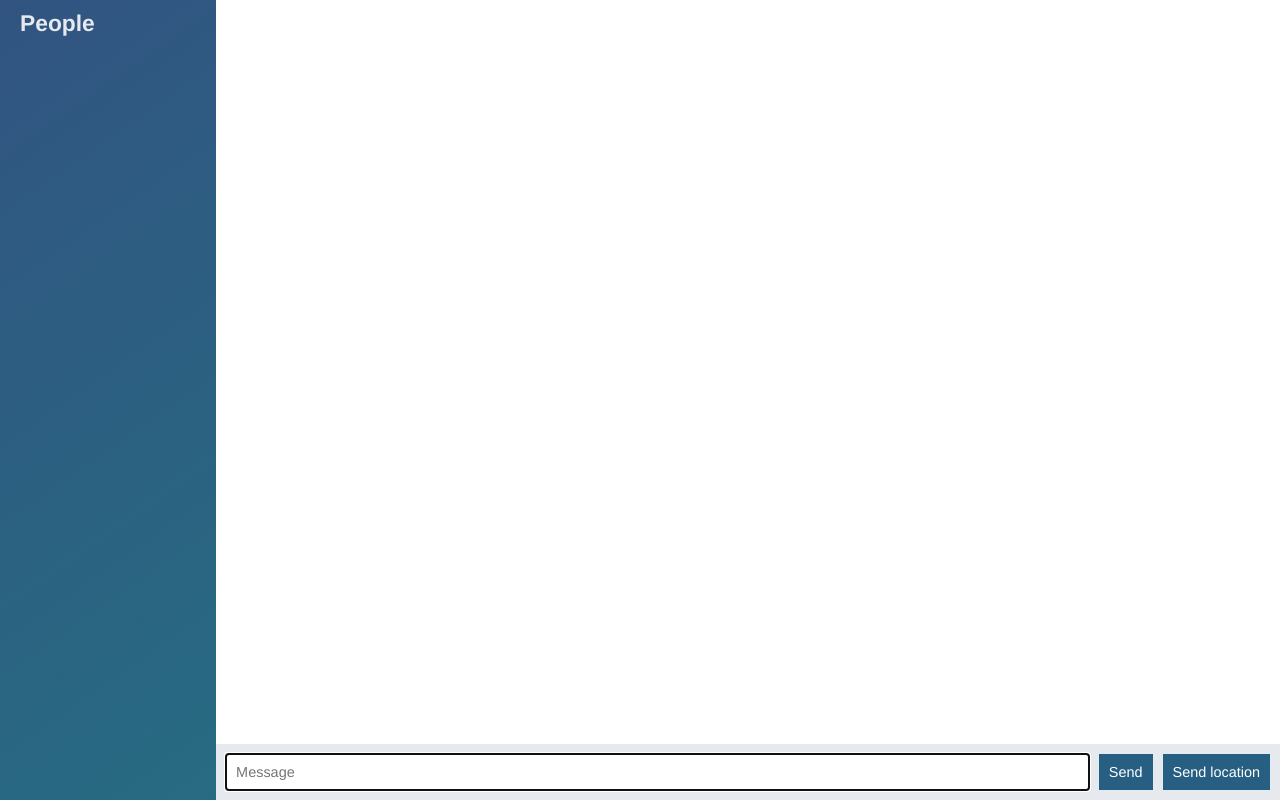
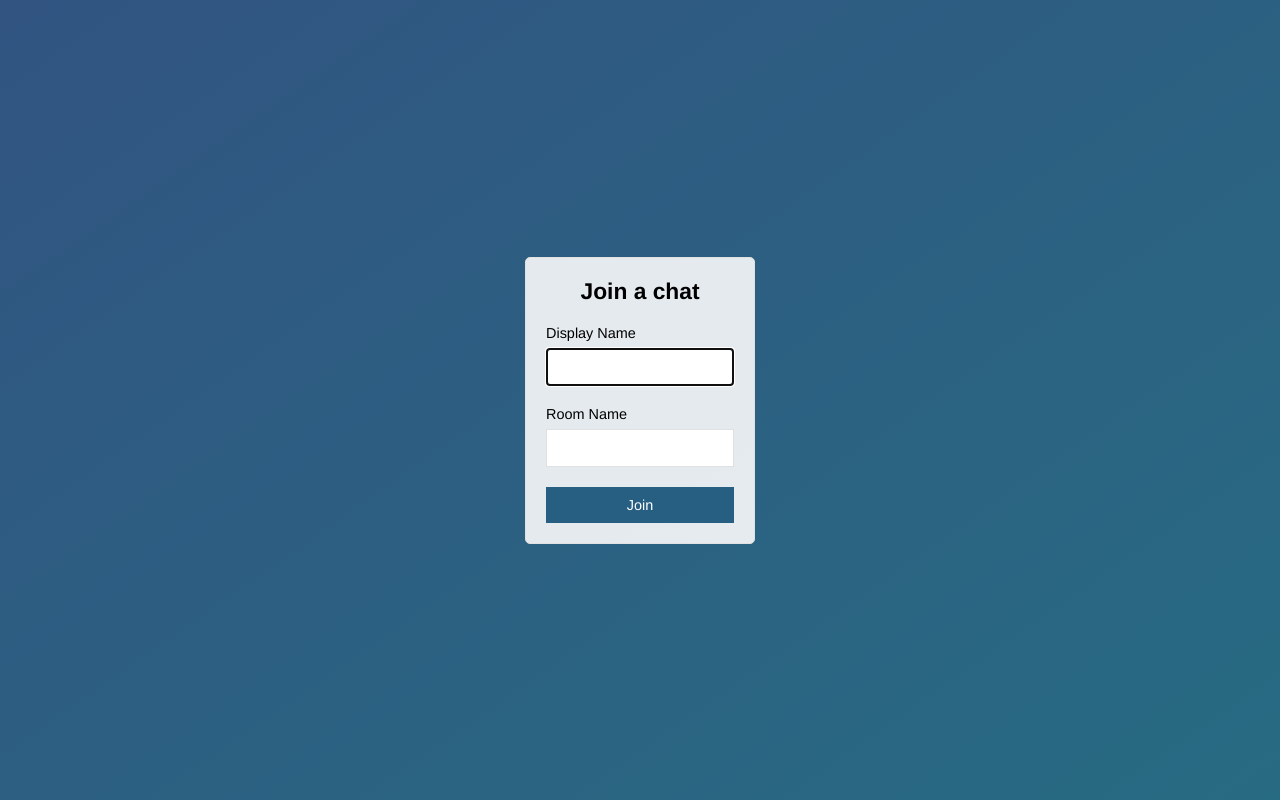
Before and after one commit to viciyudha/node-chat-app, a website: page public/index.html in a window 1280 px wide. Drawn offline with nearby package versions, Linux system fonts and the light colour scheme; no server answers.

Commit message:
Add join page

```diff
--- a/public/index.html
+++ b/public/index.html
@@ -4,60 +4,30 @@
 
 <head>
   <meta charset="utf-8">
+  <title>Join | Chat App</title>
+  <meta name="viewport" content="width=device-width, initial-scale=1, user-scalable=no"></meta>
   <link rel="stylesheet" href="/css/styles.css">
 </head>
 
-<body class="chat">
-  <div class="chat__sidebar">
-    <h3>People</h3>
-    <div id="users"></div>
+<body class="centered-form">
+  <div class="centered-form__form">
+    <form action="/chat.html">
+      <div class="form-field">
+        <h3>Join a chat</h3>
+      </div>
+      <div class="form-field">
+        <label>Display Name</label>
+        <input type="text" name="name" autofocus/>
+      </div>
+      <div class="form-field">
+        <label>Room Name</label>
+        <input type="text" name="room"/>
+      </div>
+      <div class="form-field">
+        <button>Join</button>
+      </div>
+  </form>
   </div>
-
-  <div class="chat__main">
-    <ol id="messages" class="chat__messages"></ol>
-
-    <div class="chat__footer">
-      <form id="message-form">
-        <input name="message" type="text" placeholder="Message" autofocus autocomplete="on"/>
-        <button>Send</button>
-      </form>
-
-      <button id="send-location">Send location</button>
-    </div>
-  </div>
-
-  <script id="message-template" type="text/template">
-    <li class="message">
-      <div class="message__title">
-        <h4>{{from}}</h4>
-        <span>{{createdAt}}</span>
-      </div>
-      <div clas="message__body">
-        <p>{{text}}</p>
-      </div>
-    </li>
-  </script>
-
-  <script id="location-message-template" type="text/template">
-    <li class="message">
-      <div class="message__title">
-        <h4>{{from}}</h4>
-        <span>{{createdAt}} test</span>
-      </div>
-      <div clas="message__body">
-        <p>
-          <a target="_blank" href="{{url}}">My current location</a>
-        </p>
-      </div>
-    </li>
-  </script>
-
-  <script src="/socket.io/socket.io.js"></script>
-  <script src="/js/libs/jquery-3.1.0.min.js"></script>
-  <script src="/js/libs/moment.js"></script>
-  <script src="/js/libs/mustache.js"></script>
-  <script src="/js/index.js"></script>
-
 </body>
 
 </html>
```
Also changed, not shown: public/chat.html (added, +65 -0 lines), public/js/chat.js (renamed from public/js/index.js).
